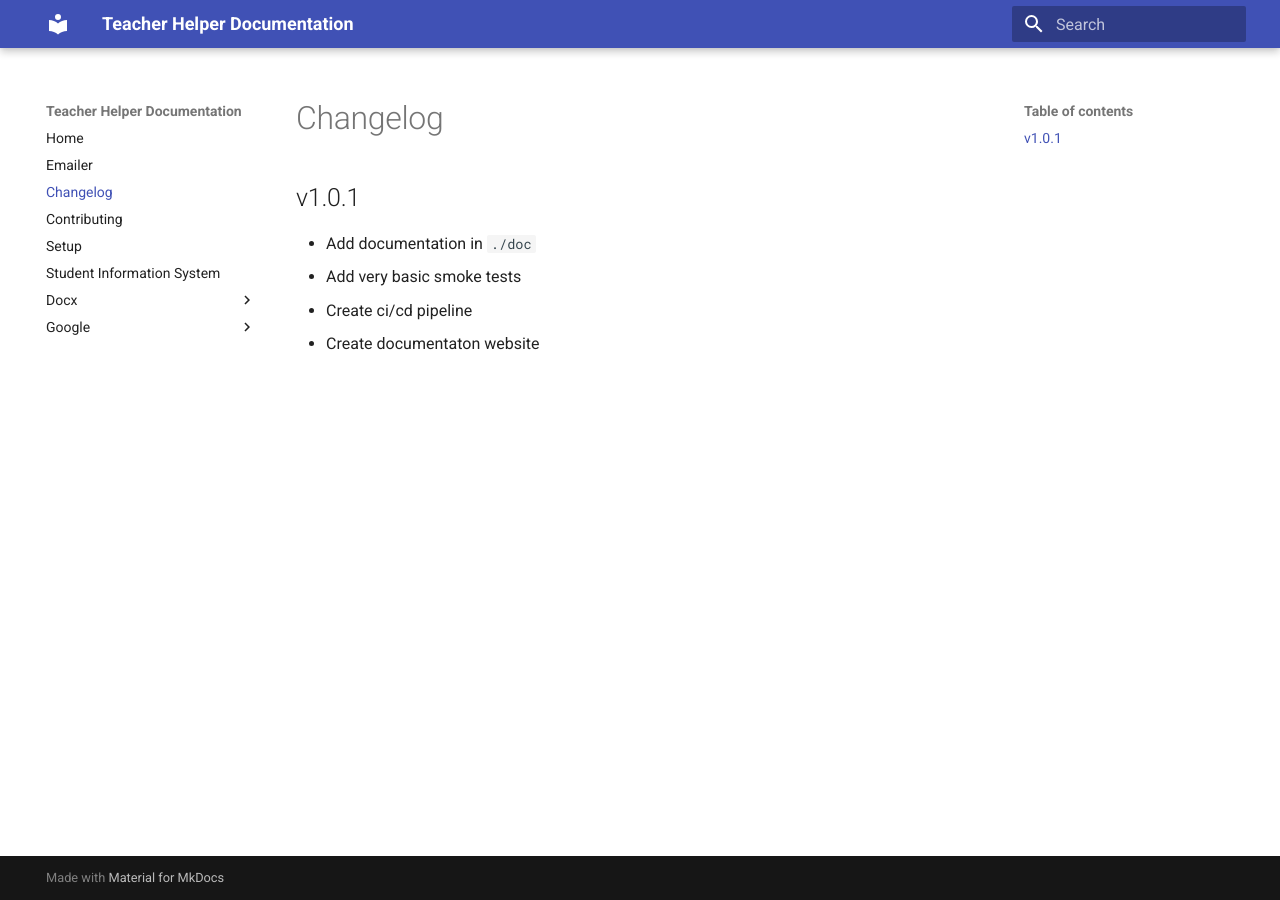
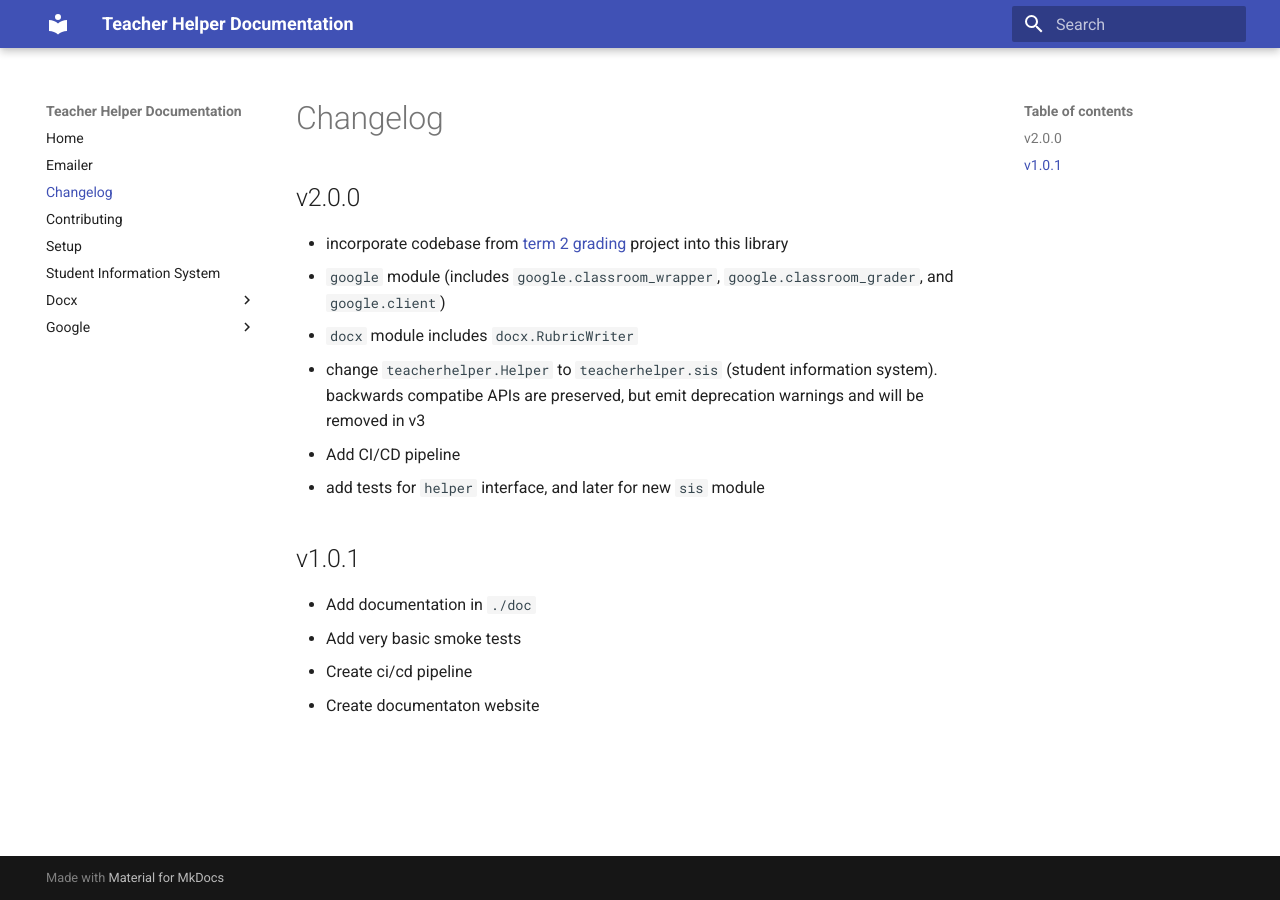
Before and after one commit to jdevries3133/teacher_helper, an MkDocs documentation site: the page built from docs/changelog.md, in a window 1280 px wide. Built offline with MkDocs 1.6.1 and Material for MkDocs 9.7.7, drawn with Linux system fonts in a browser that asks for light colours.

Commit message:
update changelog for v2.0.0

```diff
--- a/docs/changelog.md
+++ b/docs/changelog.md
@@ -1,4 +1,18 @@
 # Changelog
+
+## v2.0.0
+
+- incorporate codebase from [term 2
+  grading](https://github.com/jdevries3133/term_2_grades) project into this
+  library
+  - `google` module (includes `google.classroom_wrapper`,
+    `google.classroom_grader`, and `google.client`)
+  - `docx` module includes `docx.RubricWriter`
+- change `teacherhelper.Helper` to `teacherhelper.sis` (student information
+  system). backwards compatibe APIs are preserved, but emit deprecation
+  warnings and will be removed in v3
+- Add CI/CD pipeline
+- add tests for `helper` interface, and later for new `sis` module
 
 ## v1.0.1
 
```
